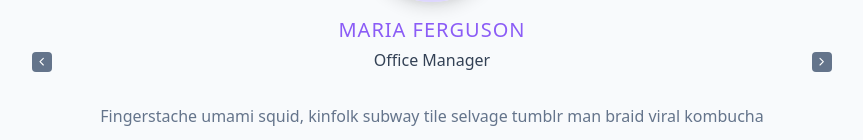
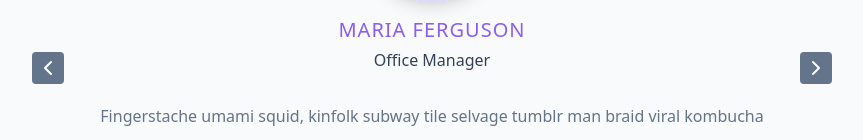
Before and after one commit to stormymayday/React-Slider, a React (Vite) app: page / in a window 1280 px wide. Shown: the part 308-448 px from the top of the page, without its empty margins (208-1071 px from the left). Built offline with nearby package versions, Linux system fonts and the light colour scheme; grey boxes are pictures that could not be loaded.

Commit message:
Styled .prev and .next @min-width: 800px

```diff
--- a/src/index.css
+++ b/src/index.css
@@ -358,7 +358,15 @@ ul {
 }
 
 @media screen and (min-width: 800px) {
+
   .text {
     max-width: 45em;
   }
+
+  .prev,
+  .next {
+    width: 2rem;
+    height: 2rem;
+    font-size: 1.5rem;
+  }
 }
```
